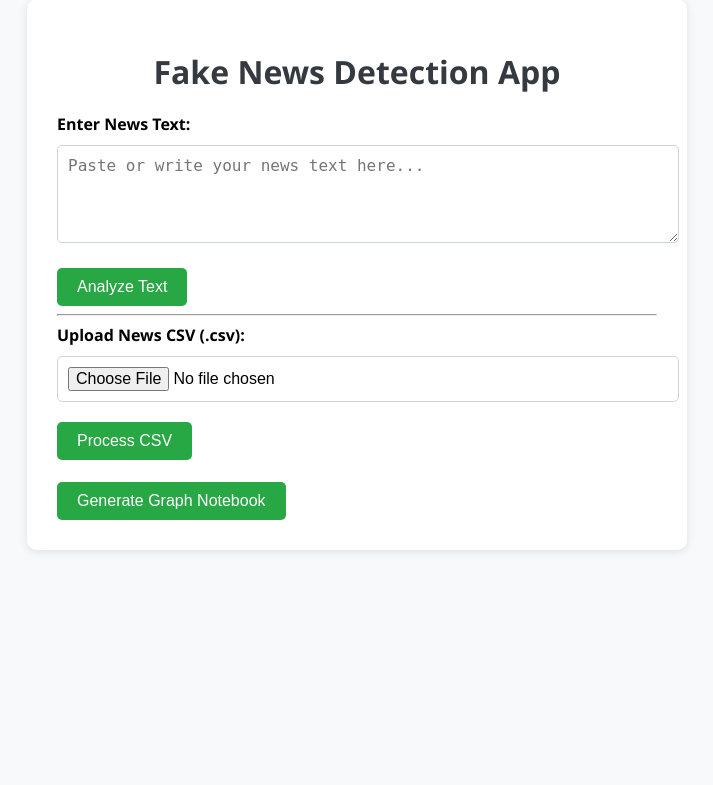
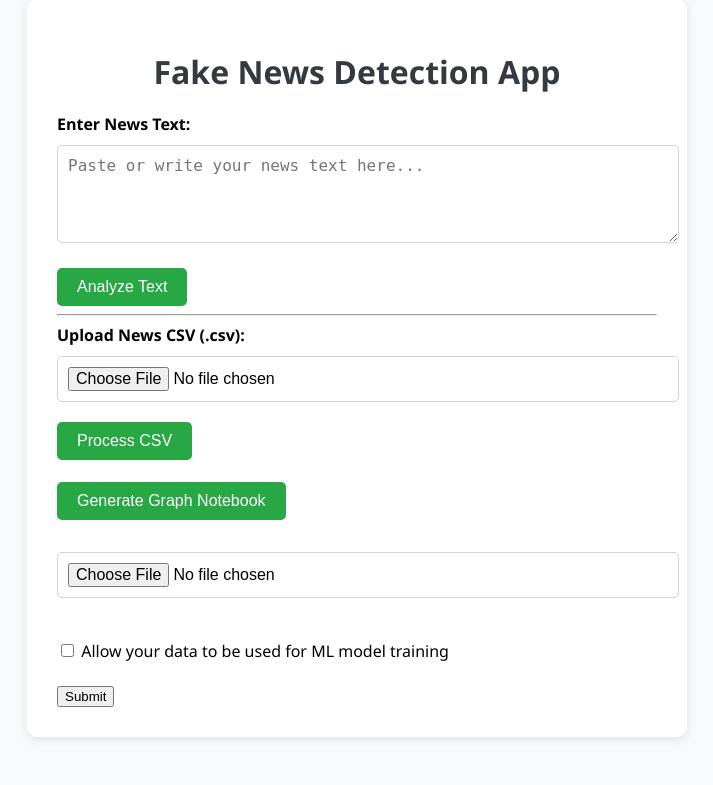
Before and after one commit to anmolmishra334/Fake-News-Detection-NLP, a Flask app: page / in a window 1280 px wide. Shown: the part 49-834 px from the top of the page, without its empty margins (283-996 px from the left). Before the commit the page ends 601 px from the top, so only its background shows below. Run offline with Flask 3, Linux system fonts and the light colour scheme; parts of the project's set-up code (start-up, migrations or seed data) failed here and were passed over.

Commit message:
model_training_permission_added

```diff
--- a/Fake_News_App/app.py
+++ b/Fake_News_App/app.py
@@ -10,6 +10,7 @@ import matplotlib.pyplot as plt
 import nbformat
 from nbformat.v4 import new_notebook, new_code_cell
 from nbconvert.preprocessors import ExecutePreprocessor
+from flask import Flask, request, render_template, redirect, url_for
 
 # Load ML models and necessary utilities
 with open('model.pkl', 'rb') as model_file:
@@ -52,6 +53,25 @@ def index():
                 csv_file_path = process_csv(file_path)
             else:
                 result = "Please upload a valid .csv file."
+
+        elif 'submit_csv' in request.form:
+            uploaded_file = request.files.get('news_csv')
+            if uploaded_file and uploaded_file.filename.endswith('.csv'):
+                filename = uploaded_file.filename
+                file_path = os.path.join(UPLOAD_FOLDER, filename)
+                uploaded_file.save(file_path)
+
+                # Process the CSV
+                csv_file_path = process_csv(file_path)
+
+                # Check if checkbox was selected
+                if 'allow_training' in request.form:
+                    branch_name = os.path.splitext(filename)[0]
+                    processed_csv_path = os.path.join(UPLOAD_FOLDER, csv_file_path)
+                    push_to_git_branch(processed_csv_path, branch_name)
+            else:
+                result = "Please upload a valid .csv file."
+
 
     return render_template('index.html', result=result, csv_file=csv_file_path)
 
@@ -156,7 +176,21 @@ plt.xticks(rotation=45)
 plt.tight_layout()
 plt.show()
     """))
+@app.route("/upload", methods=["POST"])
+def upload():
+    file = request.files.get("file")
+    allow_training = request.form.get("allow_training")  # Will be 'on' if checked
 
+    if file:
+        filename = file.filename
+        # Save the file somewhere or process it
+        print(f"Received file: {filename}")
+        print(f"Allow training: {allow_training}")
+
+        # Example response
+        return f"File {filename} received. Allow training: {'Yes' if allow_training else 'No'}"
+
+    return "No file uploaded", 400
     # Save the notebook
     with open(notebook_path, 'w', encoding='utf-8') as f:
         nbformat.write(nb, f)
@@ -206,5 +240,22 @@ def process_csv(file_path):
     return output_file
 
 
+def push_to_git_branch(file_path, branch_name):
+    GITHUB_USERNAME = "anmolmishra334"
+    GITHUB_PASSWORD = "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"
+    REPO_URL = f"https://{GITHUB_USERNAME}:{GITHUB_PASSWORD}@github.com/{GITHUB_USERNAME}/your_repo_name.git"
+
+    # Git setup
+    repo_dir = os.getcwd()  # assuming your repo is the project root
+
+    subprocess.run(['git', 'config', '--global', 'user.name', GITHUB_USERNAME], cwd=repo_dir)
+    subprocess.run(['git', 'config', '--global', 'user.email', f'{GITHUB_USERNAME}@users.noreply.github.com'], cwd=repo_dir)
+
+    subprocess.run(['git', 'checkout', '-b', branch_name], cwd=repo_dir)
+    subprocess.run(['git', 'add', file_path], cwd=repo_dir)
+    subprocess.run(['git', 'commit', '-m', f'Add training data: {os.path.basename(file_path)}'], cwd=repo_dir)
+    subprocess.run(['git', 'push', '-u', REPO_URL, branch_name], cwd=repo_dir)
+
+
 if __name__ == '__main__':
     app.run(debug=True)
--- a/Fake_News_App/templates/index.html
+++ b/Fake_News_App/templates/index.html
@@ -78,6 +78,17 @@
         <form method="GET" action="/generate_notebook/{{ csv_file }}">
         <button type="submit" name="Generate Graph Notebook" class="submit-btn">Generate Graph Notebook</button>
         </form>
+        <br>
+       <!-- templates/upload.html -->
+<form method="POST" enctype="multipart/form-data" action="/upload">
+  <input type="file" name="file" accept=".csv" required><br><br>
+  <label>
+    <input type="checkbox" name="allow_training">
+    Allow your data to be used for ML model training
+  </label><br><br>
+  <input type="submit" value="Submit">
+</form>
+
 
 
         <!-- Result -->
```
